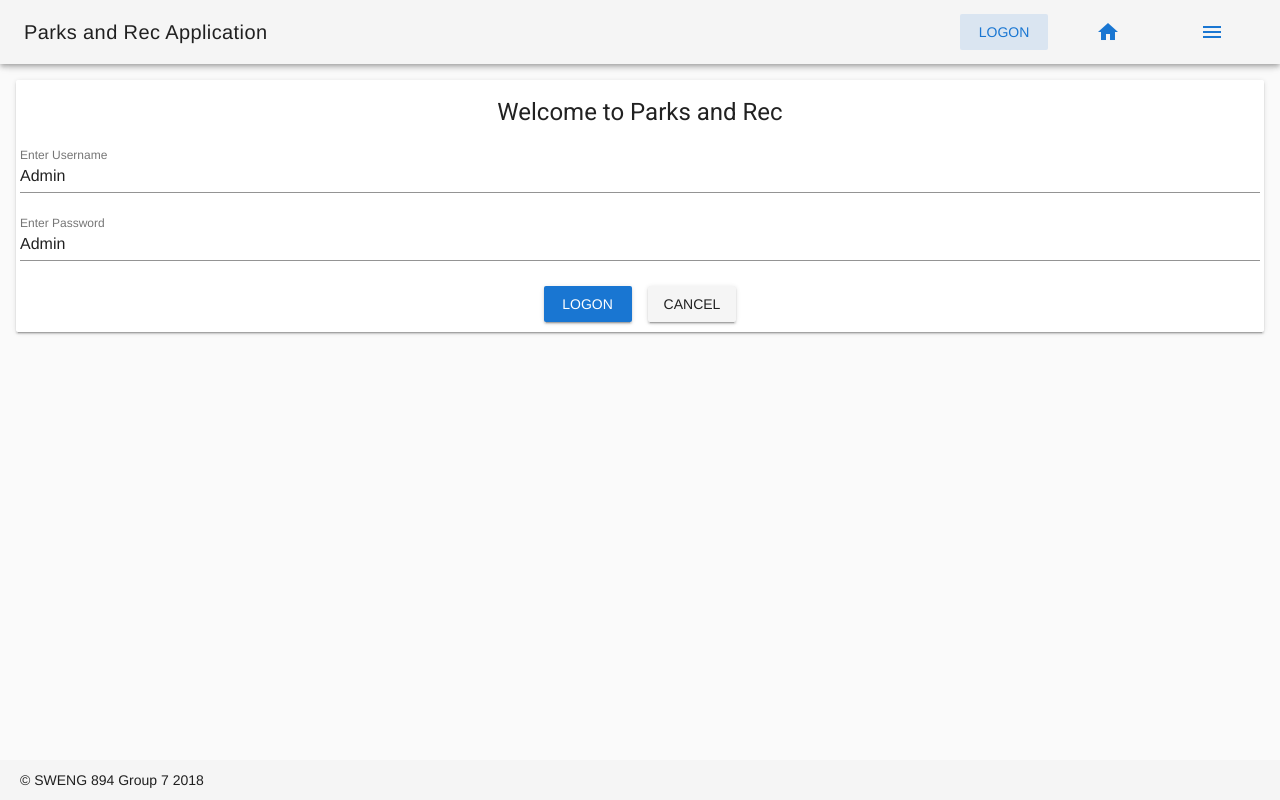
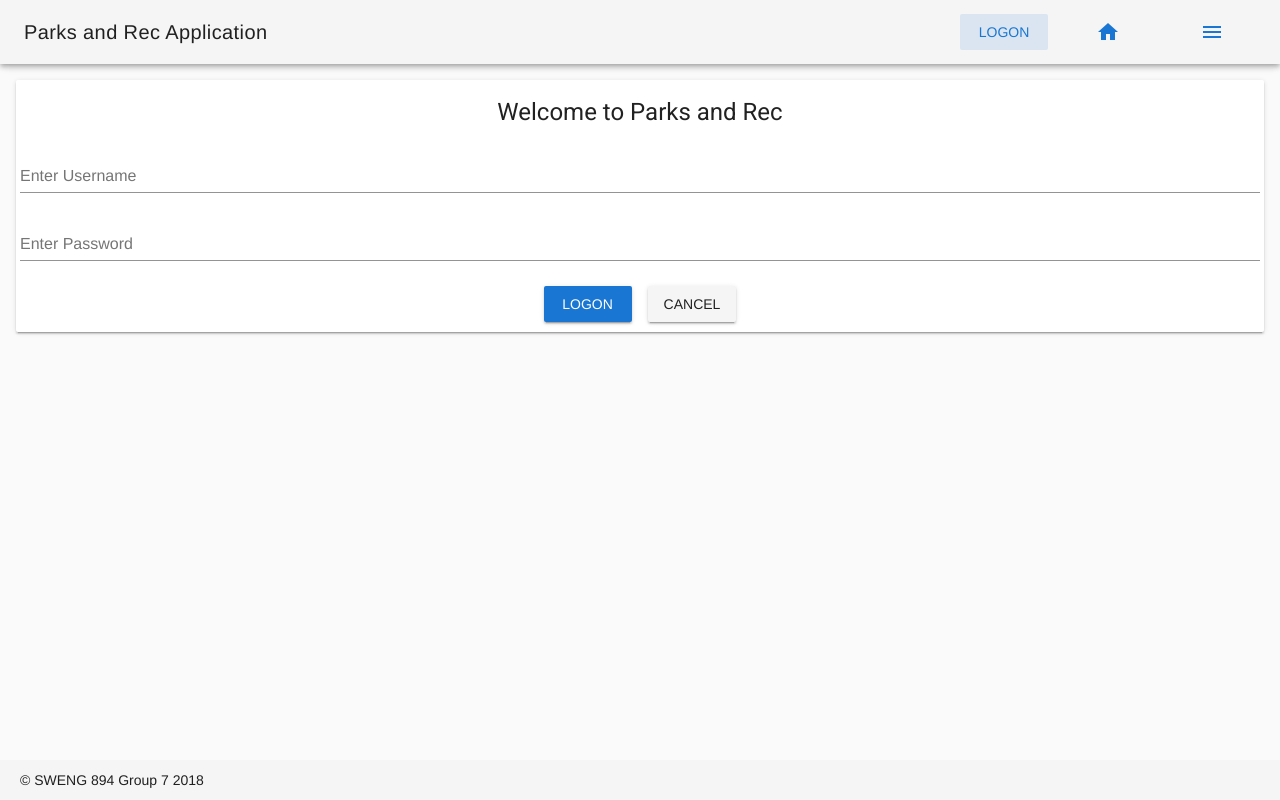
Before and after one commit to oxz3/parks-and-rec-frontend, a Vue app: page /logon in a window 1280 px wide. Shown: the top 800 px of the page. Built offline with nearby package versions, Linux system fonts and the light colour scheme.

Commit message:
removed hard-coded username and password from testing, deleted rest-objects/users.js since it should not be in this branch

```diff
--- a/src/rest-objects/users.js
+++ /dev/null
@@ -1,5 +0,0 @@
-import $ from 'jquery'
-import router from './router'
-import adminLogonRequest from './data/rest-requests/admin-logon-request.json'
-import registerUserRequest from './data/rest-requests/register-new-user-request.json'
-import updateUserRequest from './data/rest-requests/update-user-request.json'
--- a/src/views/Logon.vue
+++ b/src/views/Logon.vue
@@ -71,8 +71,8 @@
         data: () => ({
             isAdmin: false,
             user: {
-                username: "Admin",
-                password: "Admin"
+                username: "",
+                password: ""
             }
         }),
         computed: {
```
